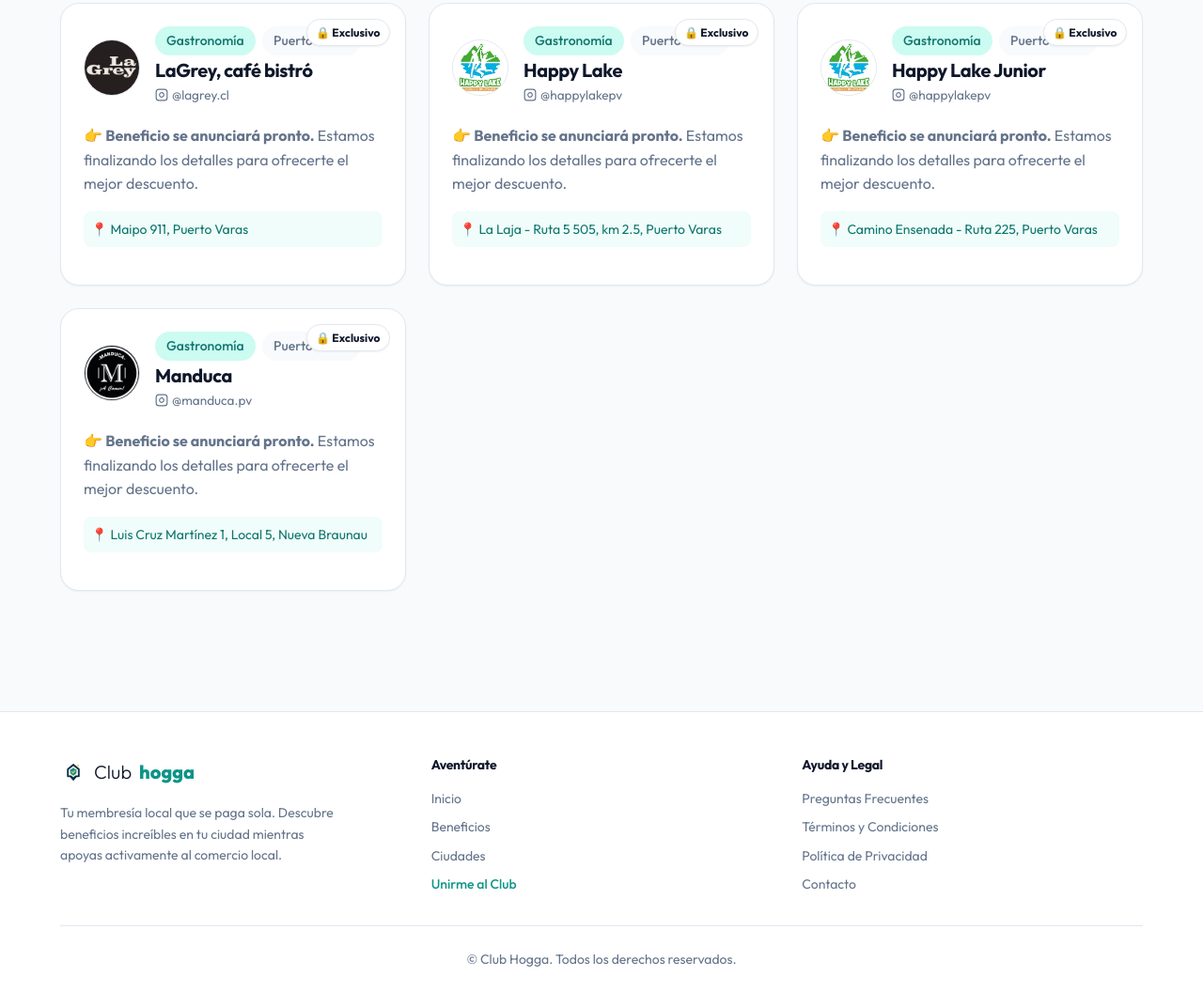
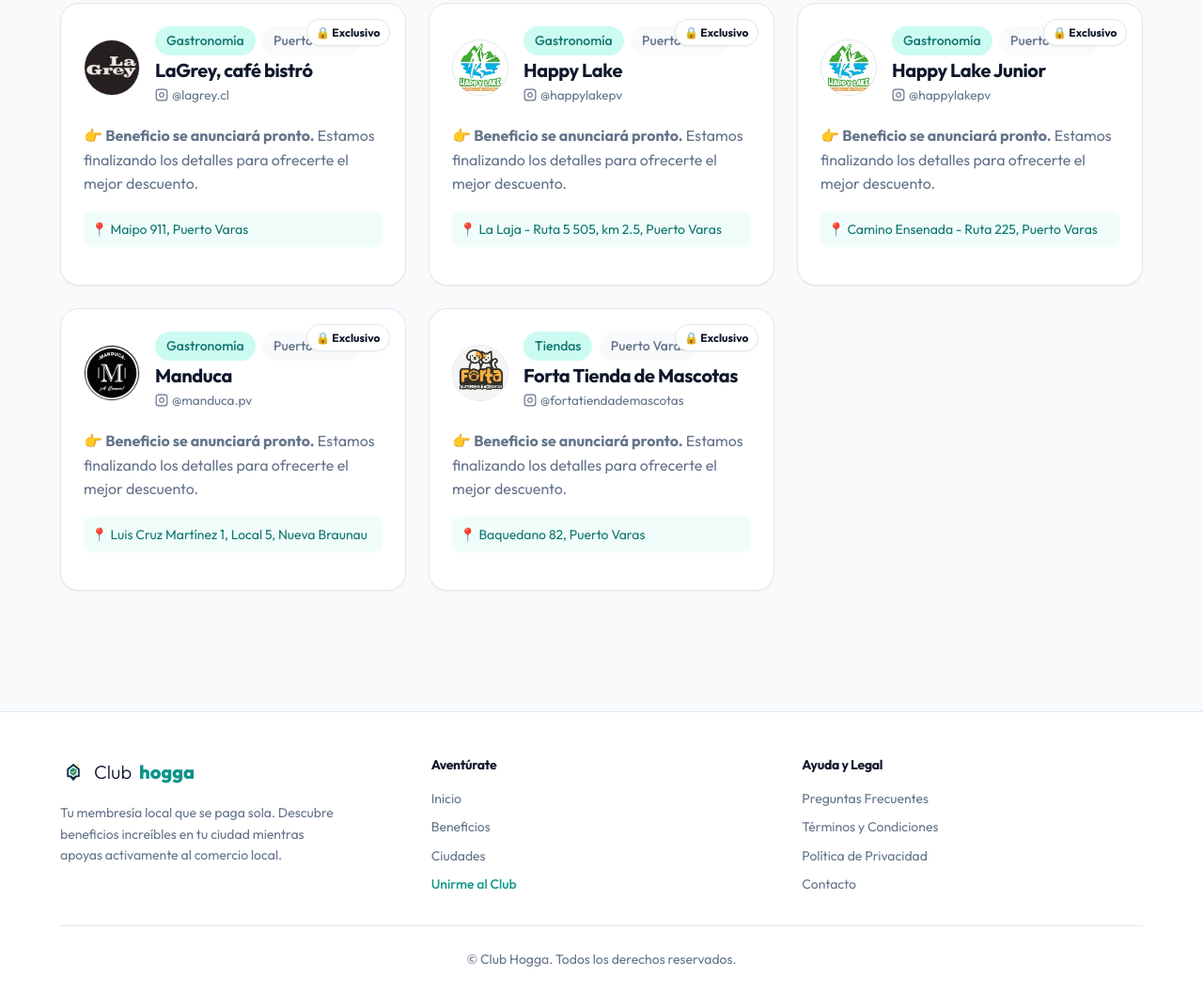
Before and after one commit to ConHogar/clubhogga007, a plain HTML site: page beneficios/index.html in a window 1280 px wide. Shown: the part 2863-3919 px from the top of the page at 94% size. Drawn offline with Linux system fonts and the light colour scheme.

Commit message:
several additions v7

```diff
--- a/beneficios/index.html
+++ b/beneficios/index.html
@@ -797,6 +797,34 @@
           <div class="benefit-conditions" style="margin-bottom: var(--space-4);">📍 Luis Cruz Martínez 1, Local 5, Nueva
             Braunau</div>
         </article>
+
+        <!-- Forta Tienda de Mascotas — pendiente -->
+        <article class="card card-clickable relative" onclick="window.location.href='/hazte-socio/'"
+          data-city="puerto-varas" data-category="tiendas">
+          <div class="badge-exclusive">🔒 Exclusivo</div>
+          <div class="card-header">
+            <div class="card-avatar">
+              <img src="/images/asociados/fortamascotas-pv-clubhogga.webp" alt="Forta Tienda de Mascotas Logo">
+            </div>
+            <div>
+              <div class="card-tags">
+                <span class="chip">Tiendas</span>
+                <span class="chip chip-secondary">Puerto Varas</span>
+              </div>
+              <h3 class="card-title">Forta Tienda de Mascotas</h3>
+              <a href="https://www.instagram.com/fortatiendademascotas/" target="_blank" onclick="event.stopPropagation()"
+                class="social-link-sm"><svg width="14" height="14" viewBox="0 0 24 24" fill="none" stroke="currentColor"
+                  stroke-width="2">
+                  <rect x="2" y="2" width="20" height="20" rx="5" ry="5"></rect>
+                  <path d="M16 11.37A4 4 0 1 1 12.63 8 4 4 0 0 1 16 11.37z"></path>
+                  <line x1="17.5" y1="6.5" x2="17.51" y2="6.5"></line>
+                </svg> @fortatiendademascotas</a>
+            </div>
+          </div>
+          <p class="text-muted card-description">👉 <strong>Beneficio se anunciará pronto.</strong> Estamos finalizando
+            los detalles para ofrecerte el mejor descuento.</p>
+          <div class="benefit-conditions" style="margin-bottom: var(--space-4);">📍 Baquedano 82, Puerto Varas</div>
+        </article>
       </div>
     </div>
   </main>
```
Also changed, not shown: ciudades/puerto-varas/index.html (+19 -0 lines), images/asociados/fortamascotas-pv-clubhogga.webp (added).
